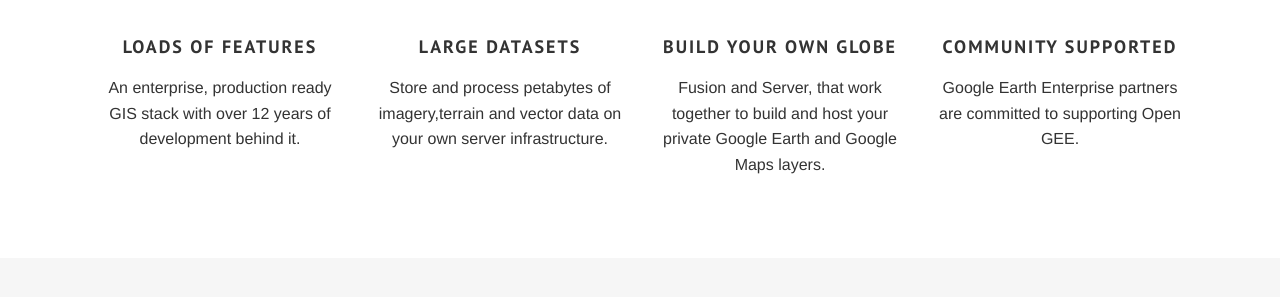
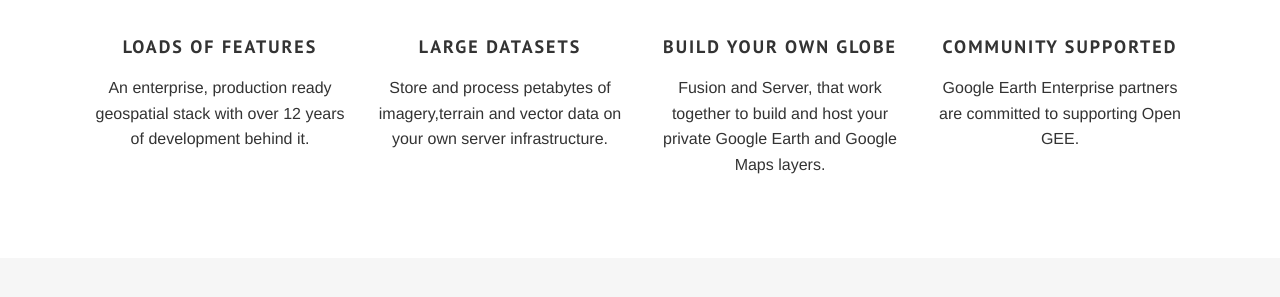
Before and after one commit to tst-ccamp/atgeeoss, a Jekyll site: the page built from docs/index.html, in a window 1280 px wide and 900 px high, scrolled down 679 px. Shown: the part 181-478 px from the top of the window. Built offline with Jekyll 4.4.1, drawn with Linux system fonts in a browser that asks for light colours; some web fonts are replaced; the list of posts is cut into pages by our own code.

Commit message:
Remove GIS from whys seciton.

```diff
--- a/docs/_data/whys.yml
+++ b/docs/_data/whys.yml
@@ -1,7 +1,7 @@
 - title: Loads of Features
   icon: tools
   desc:
-    An enterprise, production ready GIS stack with over 12 years of development behind it.
+    An enterprise, production ready geospatial stack with over 12 years of development behind it.
 - title: Large Datasets
   icon: layout
   desc:
```
